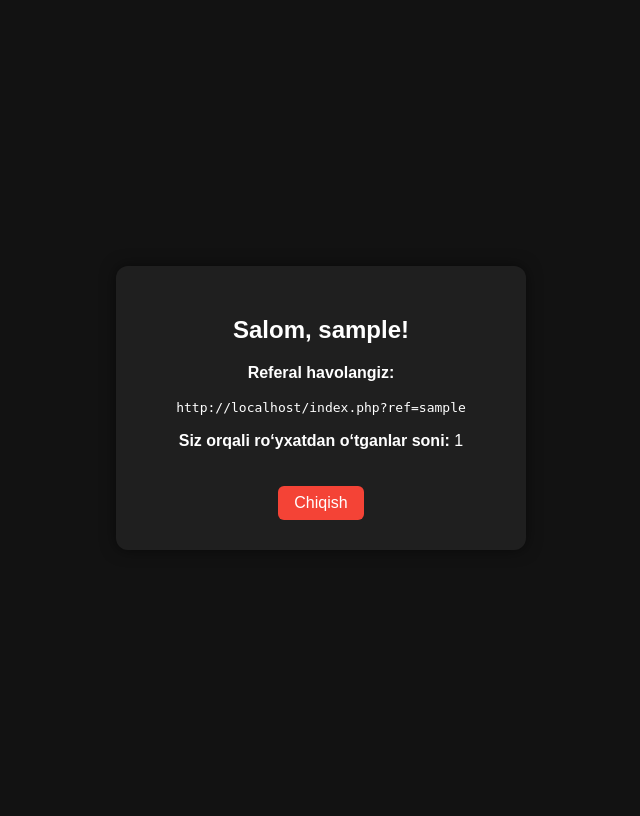
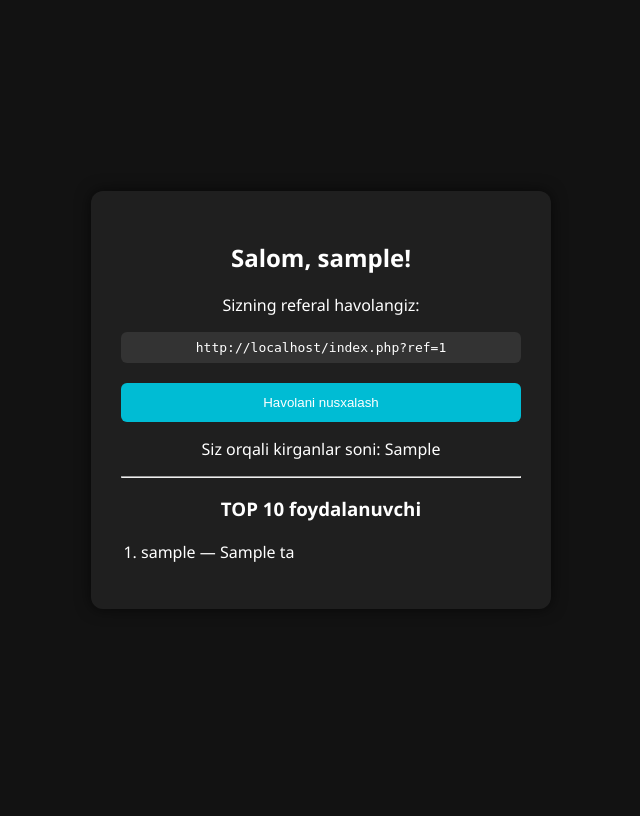
Before and after one commit to egorik078/referral_system, a PHP site: page /dashboard.php in a window 1280 px wide. Shown: the whole page, without its empty margins (319-959 px from the left). After the commit the page ends 609 px from the top, so only its background shows below. Run offline with PHP 8.4, Linux system fonts and the light colour scheme; the visitor is signed in with stand-in values (Sample User, id 1); tables that the repository leaves empty or names only in its code hold one stand-in row (values such as "Sample post").

Commit message:
Update dashboard.php

```diff
--- a/dashboard.php
+++ b/dashboard.php
@@ -1,74 +1,52 @@
 <?php
 session_start();
-require_once(__DIR__ . '/db.php');
+require_once 'db.php';
 
-if (!isset($_SESSION['user'])) {
+if (!isset($_SESSION['user_id'])) {
     header("Location: index.php");
     exit;
 }
 
-$username = $_SESSION['user'];
+$userId = $_SESSION['user_id'];
 
-// Referal sonini hisoblash
-$stmt = $conn->prepare("SELECT COUNT(*) FROM users WHERE referer = ?");
-$stmt->execute([$username]);
-$refCount = $stmt->fetchColumn();
+$stmt = $conn->prepare("SELECT username, referrals FROM users WHERE id = ?");
+$stmt->execute([$userId]);
+$user = $stmt->fetch();
 
-// Dinamik bazaviy domenni olish
-$baseUrl = (isset($_SERVER['HTTPS']) ? "https://" : "http://") . $_SERVER['HTTP_HOST'];
-$refLink = $baseUrl . "/index.php?ref=" . urlencode($username);
+$refLink = (isset($_SERVER['HTTPS']) ? "https" : "http") . "://{$_SERVER['HTTP_HOST']}/index.php?ref=$userId";
+
+$topStmt = $conn->query("SELECT username, referrals FROM users ORDER BY referrals DESC LIMIT 10");
+$topUsers = $topStmt->fetchAll();
 ?>
 
 <!DOCTYPE html>
 <html>
 <head>
+    <meta charset="UTF-8">
     <title>Dashboard</title>
-    <style>
-        body {
-            background-color: #121212;
-            color: #fff;
-            font-family: sans-serif;
-            display: flex;
-            justify-content: center;
-            align-items: center;
-            height: 100vh;
+    <link rel="stylesheet" href="style.css">
+    <script>
+        function copyReferral() {
+            navigator.clipboard.writeText("<?= $refLink ?>");
+            alert("Referal havola nusxalandi!");
         }
-        .dashboard {
-            background-color: #1f1f1f;
-            padding: 30px;
-            border-radius: 12px;
-            width: 350px;
-            text-align: center;
-            box-shadow: 0 0 15px rgba(0,0,0,0.5);
-        }
-        a {
-            color: #00bcd4;
-            text-decoration: none;
-        }
-        a:hover {
-            text-decoration: underline;
-        }
-        .logout {
-            margin-top: 20px;
-            display: inline-block;
-            padding: 8px 16px;
-            background-color: #f44336;
-            color: white;
-            border-radius: 6px;
-            text-decoration: none;
-        }
-        .logout:hover {
-            background-color: #d32f2f;
-        }
-    </style>
+    </script>
 </head>
 <body>
-<div class="dashboard">
-    <h2>Salom, <?= htmlspecialchars($username) ?>!</h2>
-    <p><strong>Referal havolangiz:</strong></p>
-    <p><code><?= $refLink ?></code></p>
-    <p><strong>Siz orqali ro‘yxatdan o‘tganlar soni:</strong> <?= $refCount ?></p>
-    <a class="logout" href="logout.php">Chiqish</a>
+<div class="container">
+    <h2>Salom, <?= htmlspecialchars($user['username']) ?>!</h2>
+    <p>Sizning referal havolangiz:</p>
+    <code><?= $refLink ?></code>
+    <button onclick="copyReferral()">Havolani nusxalash</button>
+    <p>Siz orqali kirganlar soni: <?= $user['referrals'] ?></p>
+
+    <hr>
+    <h3>TOP 10 foydalanuvchi</h3>
+    <ol>
+        <?php foreach ($topUsers as $u): ?>
+            <li><?= htmlspecialchars($u['username']) ?> — <?= $u['referrals'] ?> ta</li>
+        <?php endforeach; ?>
+    </ol>
 </div>
 </body>
 </html>
```
